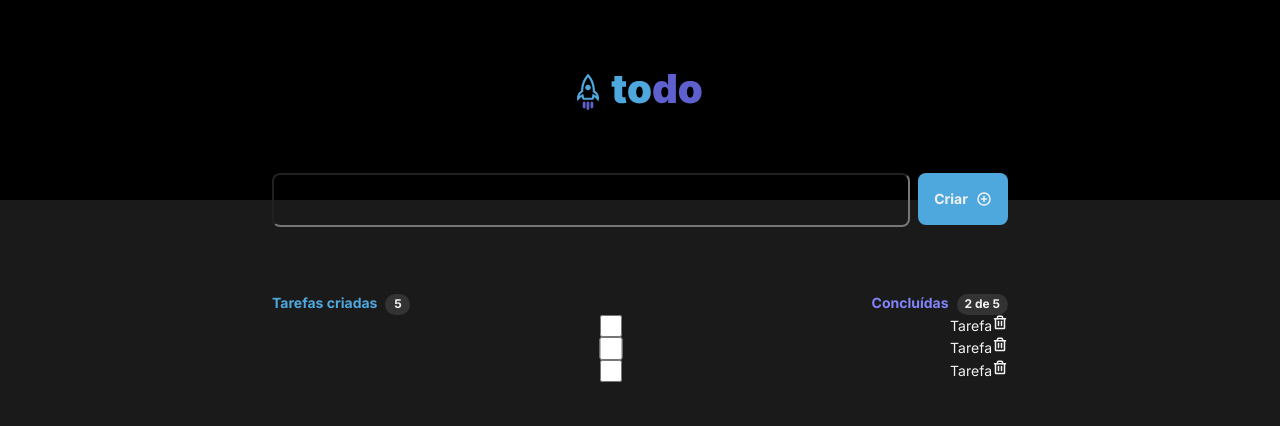
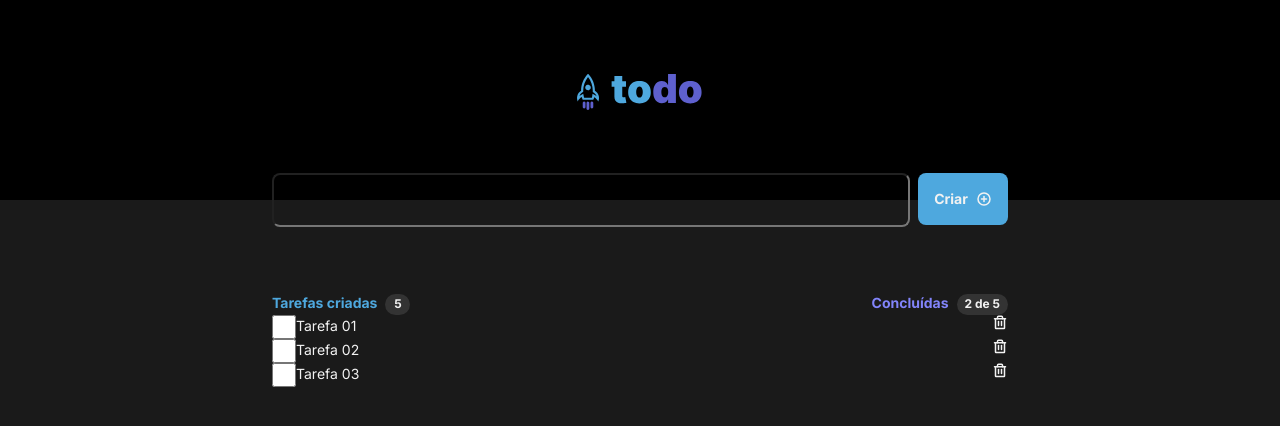
Before and after one commit to briansiervi/nivel01-todo-list, a React (Vite) app: page / in a window 1280 px wide. Shown: the top 426 px of the page. Built offline with nearby package versions, Linux system fonts and the light colour scheme.

Commit message:
novas propriedades das tarefas

```diff
--- a/src/components/TaskComponents/Task.module.css
+++ b/src/components/TaskComponents/Task.module.css
@@ -1,7 +1,7 @@
 .line {
   display: flex;
   flex: 3 var(--task-line-width);
-  flex-wrap: wrap;
   flex-direction: row;
   justify-content: flex-start;
+  justify-content: space-between;
 }
--- a/src/components/TaskComponents/Task.tsx
+++ b/src/components/TaskComponents/Task.tsx
@@ -3,11 +3,16 @@ import { TaskCheckBox } from "./TaskCheckBox";
 import { TaskText } from "./TaskText";
 import { TaskTrash } from "./TaskTrash";
 
-export function Task() {
+interface TaskProps {
+  name: string;
+  description: string;
+}
+
+export function Task(props: TaskProps) {
   return (
     <div className={styles.line}>
-      <TaskCheckBox />
-      <TaskText />
+      <TaskCheckBox name={props.name} />
+      <TaskText htmlFor={props.name} description={props.description} />
       <TaskTrash />
     </div>
   );
--- a/src/components/TaskComponents/TaskCheckBox.module.css
+++ b/src/components/TaskComponents/TaskCheckBox.module.css
@@ -1,4 +1,5 @@
 .taskCheck {
-  display: flex;
-  flex: 1;
+  width: 1.5rem;
+  height: 1.5rem;
+  border-radius: 100%;
 }
--- a/src/components/TaskComponents/TaskCheckBox.tsx
+++ b/src/components/TaskComponents/TaskCheckBox.tsx
@@ -1,5 +1,6 @@
+import { InputHTMLAttributes } from "react";
 import styles from "./TaskCheckBox.module.css";
 
-export function TaskCheckBox() {
-  return <input type="checkbox" className={styles.taskCheck} />;
+export function TaskCheckBox(props: InputHTMLAttributes<HTMLInputElement>) {
+  return <input type="checkbox" className={styles.taskCheck} {...props} />;
 }
--- a/src/components/TaskComponents/TaskText.module.css
+++ b/src/components/TaskComponents/TaskText.module.css
@@ -1,3 +1,5 @@
 .text {
+  display: flex;
+  flex: 1;
   font-size: var(--text-medium);
 }
--- a/src/components/TaskComponents/TaskText.tsx
+++ b/src/components/TaskComponents/TaskText.tsx
@@ -1,5 +1,14 @@
+import { LabelHTMLAttributes } from "react";
 import styles from "./TaskText.module.css";
 
-export function TaskText() {
-  return <span className={styles.text}>Tarefa</span>;
+interface TaskTextProps extends LabelHTMLAttributes<HTMLLabelElement> {
+  description: string;
 }
+
+export function TaskText(props: TaskTextProps) {
+  return (
+    <label className={styles.text} {...props}>
+      {props.description}
+    </label>
+  );
+}
--- a/src/components/TaskComponents/TaskTrash.module.css
+++ b/src/components/TaskComponents/TaskTrash.module.css
@@ -1,3 +1,5 @@
 .icon {
+  display: flex;
+  flex: 1;
   color: var(--gray-300);
 }
--- a/src/components/TaskListComponents/TaskListBody.tsx
+++ b/src/components/TaskListComponents/TaskListBody.tsx
@@ -4,9 +4,9 @@ import styles from "./TaskListBody.module.css";
 export function TaskListBody() {
   return (
     <div className={styles.line}>
-      <Task />
-      <Task />
-      <Task />
+      <Task name="task01" description="Tarefa 01" />
+      <Task name="task02" description="Tarefa 02" />
+      <Task name="task03" description="Tarefa 03" />
     </div>
   );
 }
```
